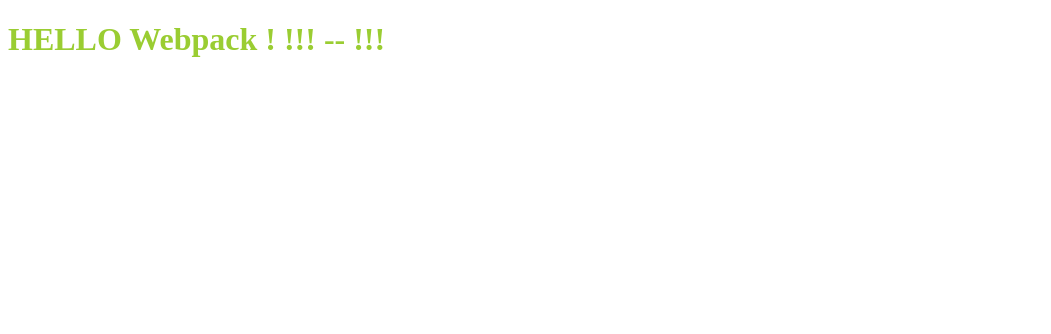
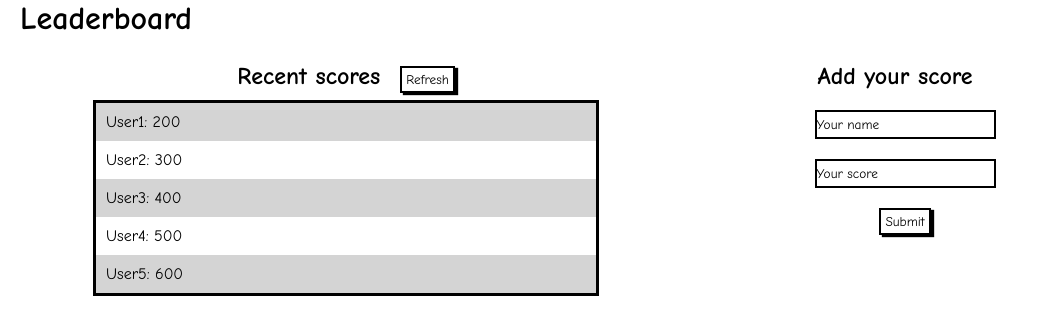
Before and after one commit to jaflih/Leaderboard, a website built with webpack: page src/index.html in a window 1280 px wide. Shown: the whole page, without its empty margins (0-1051 px from the left). Built offline with nearby package versions, Linux system fonts and the light colour scheme.

Commit message:
Setup index.html main.js style.css

```diff
--- a/src/index.html
+++ b/src/index.html
@@ -2,12 +2,33 @@
 <html lang="en">
   <head>
     <meta charset="UTF-8" />
-    <meta http-equiv="X-UA-Compatible" content="IE=edge" />
     <meta name="viewport" content="width=device-width, initial-scale=1.0" />
-    <link rel="stylesheet" href="style.css" />
-    <title>Webpack</title>
+    <title>Leaderboard</title>
   </head>
   <body>
-    <h1>HELLO Webpack !</h1>
+    <h1>Leaderboard</h1>
+    <main>
+      <section class="recent-score">
+        <div>
+          <h2>Recent scores</h2>
+          <button type="submit" name="Refresh" class="refresh">Refresh</button>
+        </div>
+        <ul>
+          <li>User1: <span> 200 </span></li>
+          <li>User2: <span> 300 </span></li>
+          <li>User3: <span> 400 </span></li>
+          <li>User4: <span> 500 </span></li>
+          <li>User5: <span> 600 </span></li>
+        </ul>
+      </section>
+      <section class="add-score">
+        <h2>Add your score</h2>
+        <form>
+          <input type="text" name="name" placeholder="Your name" />
+          <input type="number" name="score" placeholder="Your score" />
+          <button type="submit">Submit</button>
+        </form>
+      </section>
+    </main>
   </body>
 </html>
--- a/src/index.js
+++ b/src/index.js
@@ -1,3 +1 @@
 import './style.css';
-
-document.querySelector('h1').innerHTML += ' !!! -- !!!';
--- a/src/style.css
+++ b/src/style.css
@@ -1,3 +1,113 @@
+* {
+  margin: 0;
+  padding: 0;
+}
+
+body {
+  font-family: 'Comic Sans MS', 'Comic Sans', cursive;
+  padding: 0 20px;
+}
+
 h1 {
-  color: yellowgreen;
+  text-align: center;
+  border-bottom: 1px dotted gray;
 }
+
+h2 {
+  margin: 10px 20px 10px 0;
+}
+
+main,
+.recent-score div {
+  display: flex;
+  flex-direction: column-reverse;
+  justify-content: center;
+  align-items: center;
+}
+
+main section {
+  padding: 15px;
+}
+
+.recent-score,
+form {
+  display: flex;
+  flex-direction: column;
+  align-items: center;
+  min-width: 300px;
+}
+
+button {
+  background-color: white;
+  border: 2px solid black;
+  box-shadow: 3px 2px 1px black;
+  font-family: 'Comic Sans MS', 'Comic Sans', cursive;
+  padding: 4px;
+}
+
+::placeholder {
+  color: black;
+  opacity: 1;
+  font-family: 'Comic Sans MS', 'Comic Sans', cursive;
+}
+
+input,
+.add-score button {
+  margin: 10px 0;
+}
+
+form {
+  width: 50%;
+}
+
+.add-score button {
+  align-self: center;
+}
+
+input {
+  border: 2px solid black;
+  line-height: 25px;
+}
+
+ul {
+  list-style: none;
+  padding-left: 0;
+  border: 3px solid black;
+  width: 100%;
+}
+
+li {
+  padding: 10px;
+}
+
+li:nth-child(odd) {
+  background-color: #80808057;
+}
+
+.add-score {
+  display: flex;
+  flex-direction: column;
+  align-items: center;
+}
+
+@media (min-width: 750px) {
+  main,
+  .recent-score div {
+    align-items: baseline;
+    flex-direction: row;
+  }
+
+  main section {
+    width: 45%;
+  }
+
+  .recent-score,
+  form {
+    max-width: 500px;
+  }
+
+  h1 {
+    text-align: left;
+    border: none;
+  }
+}
```
Also changed, not shown: dist/index.html, dist/main.js.
